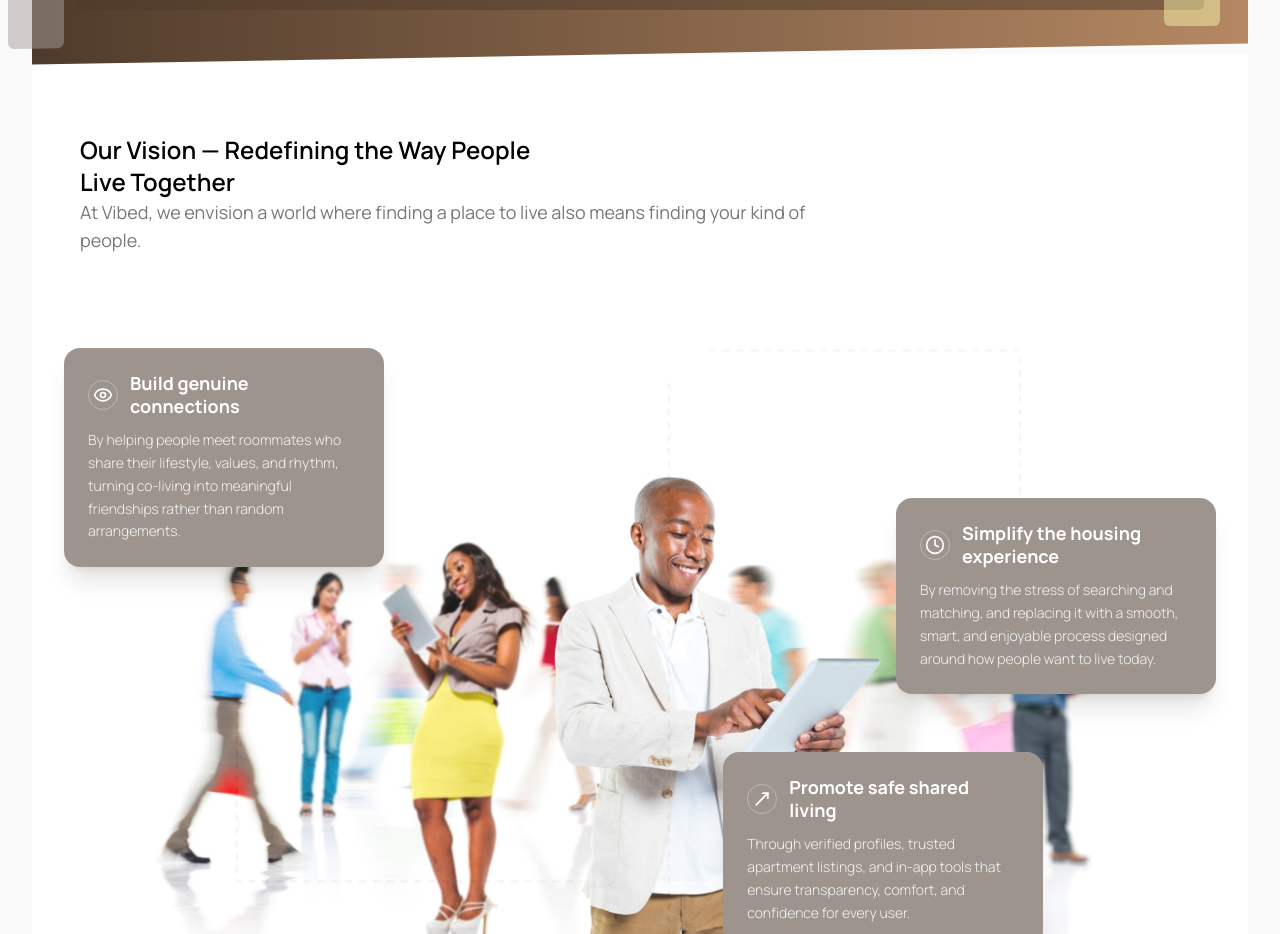
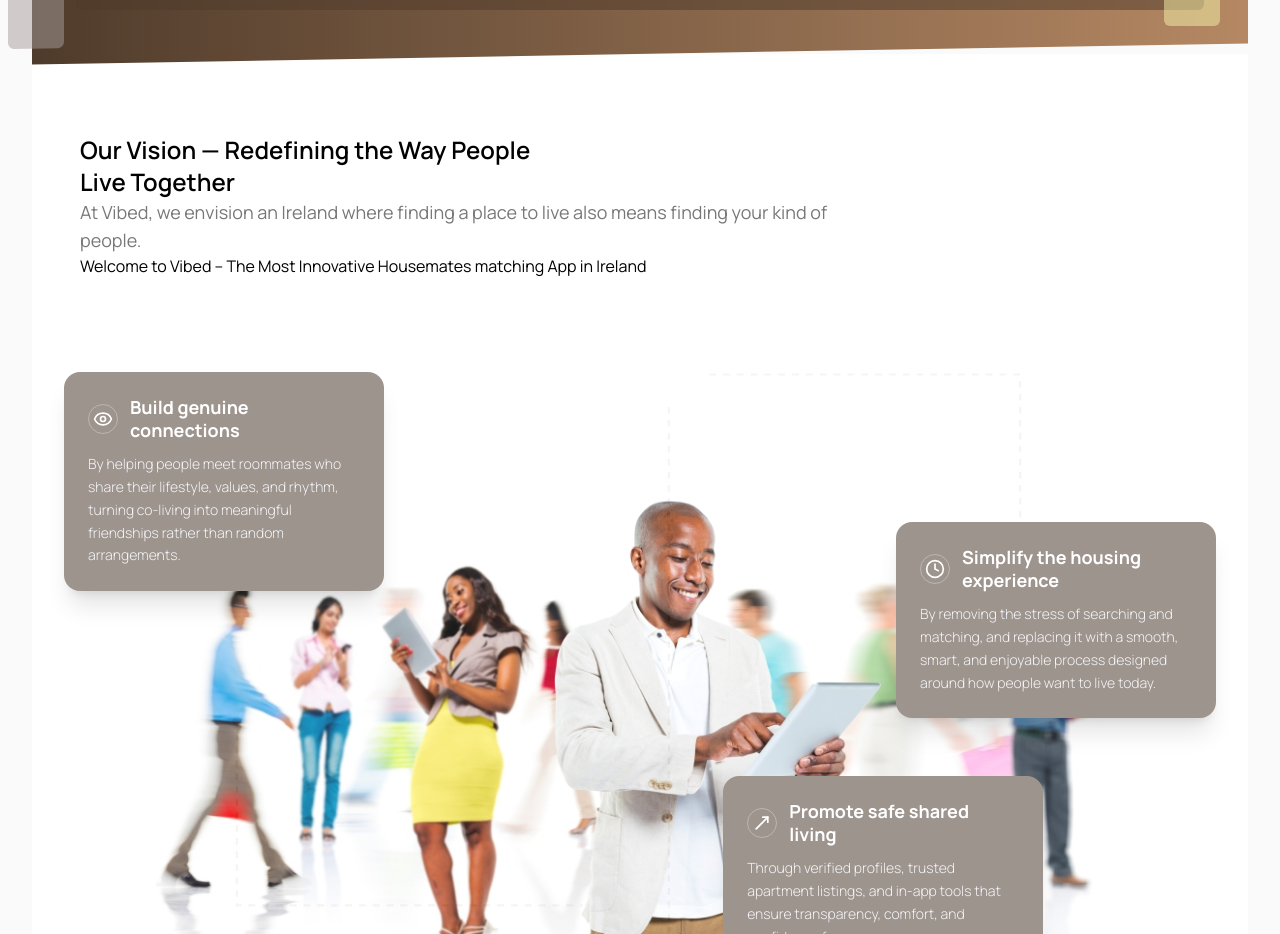
Before and after one commit to Juniour7/vibed, a React (Vite) app: page /about-us in a window 1280 px wide. Shown: the part 1361-2295 px from the top of the page. Built offline with nearby package versions, Linux system fonts and the light colour scheme; a web font is replaced by a local one.

Commit message:
feat:replaced world with Ireland

```diff
--- a/src/components/company/OurVision.tsx
+++ b/src/components/company/OurVision.tsx
@@ -29,8 +29,8 @@ const OurVision = () => {
           Our Vision — Redefining the Way People <br /> Live Together
         </h1>
         <p className="text-[#787878] text-lg max-w-3xl">
-          At Vibed, we envision a world where finding a place to live also means finding your kind of people.
-        </p>
+          At Vibed, we envision an Ireland where finding a place to live also means finding your kind of people.
+        </p>Welcome to Vibed – The Most Innovative Housemates matching App in Ireland
       </div>
 
       {/* Main Interactive Design Container */}
--- a/src/components/landing/Benefits.tsx
+++ b/src/components/landing/Benefits.tsx
@@ -18,7 +18,7 @@ const Benefits = () => {
         <div className="max-w-7xl  mx-auto px-4 md:px-8 bg-[url('/assets/Map.png')] bg-contain bg-center bg-no-repeat flex flex-col justify-center items-center text-center">
             <div className="space-y-3">
                 <h5 className="text-[#F4A261]">OUR BENEFITS</h5>
-                <h1 className="font-sans text-2xl md:text-3xl lg:text-4xl font-semibold">Why are we the world most innovative <br /> housemate matching platform?</h1>
+                <h1 className="font-sans text-2xl md:text-3xl lg:text-4xl font-semibold">Why are we the Ireland's most innovative <br /> housemate matching platform?</h1>
                 <p className="font-medium lg:w-[60%] mx-auto"><span className="text-[#F4A261]">Susan, our Trusted AI</span> like your cool aunt who knows what is important to you, you can tell Susan who you are, what you are looking for, etc and she'll do her matching.</p>
             </div>
             <div className="md:w-[70%] mx-auto grid grid-cols-1 md:grid-cols-2 gap-6 mt-10">
--- a/src/components/landing/Hero.tsx
+++ b/src/components/landing/Hero.tsx
@@ -17,7 +17,7 @@ const Hero = () => {
               <span className="text-[#F4A261]">and Vibe</span>
             </h1>
             <p className="text-lg md:text-xl">
-              Welcome to Vibed – The World’s Most Innovative Housing App
+              Welcome to Vibed – The Most Innovative Housemates matching App in Ireland
             </p>
           </div>
 
--- a/src/components/landing/Moving.tsx
+++ b/src/components/landing/Moving.tsx
@@ -4,7 +4,7 @@ const Moving = () => {
   return (
     <section className='bg-[#A79E9C] w-full py-[3rem] px-3 flex justify-center items-center divide-x-2 divide-white gap-3 text-center'>
         <h5 className='text-[#3C4A4D] font-medium'>MOVING TO A NEW CITY?</h5>
-        <p className='text-white pl-3'>Try the World's Most Innovative Housemate Matching Platform</p>
+        <p className='text-white pl-3'>Try the Ireland's Most Innovative Housemate Matching Platform</p>
     </section>
   )
 }
```
